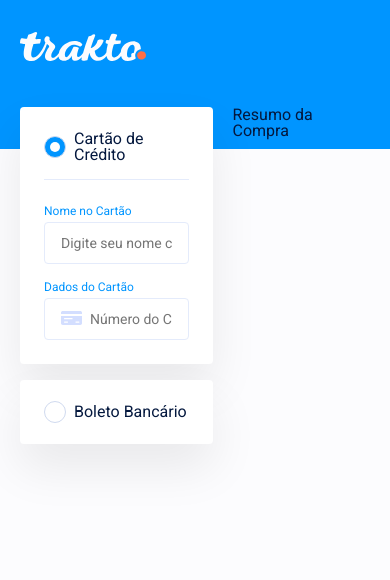
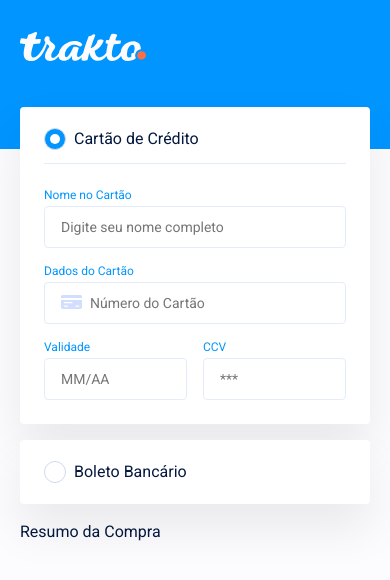
Before and after one commit to p-h-marques/trakto-checkout, a React (Create React App) app: page /checkout in a window 390 px wide. Shown: the top 580 px of the page. Built offline with nearby package versions, Linux system fonts and the light colour scheme; the HTML template or start-up script is replaced by a standard one.

Commit message:
Grid, responsividade e conclusão dos inputs de cartão de crédito

```diff
--- a/src/components/creditCard/index.jsx
+++ b/src/components/creditCard/index.jsx
@@ -26,7 +26,7 @@ const CreditCard = () => {
 
     return (
         <CreditCardStyles className="border">
-            <div>
+            <div className="big">
                 <Input
                     label="Nome no Cartão"
                     placeholder="Digite seu nome completo"
@@ -37,7 +37,7 @@ const CreditCard = () => {
                 />
             </div>
 
-            <div>
+            <div className="big">
                 <Input
                     label="Dados do Cartão"
                     placeholder="Número do Cartão"
@@ -48,6 +48,28 @@ const CreditCard = () => {
                     }}
                 />
             </div>
+
+            <div className="shortl">
+                <Input
+                    label="Validade"
+                    placeholder="MM/AA"
+                    value={state.creditCard.expiration}
+                    onChange={e => {
+                        handleUpdateCardInfo('expiration', e.target.value)
+                    }}
+                />
+            </div>
+
+            <div className="shortr">
+                <Input
+                    label="CCV"
+                    placeholder="***"
+                    value={state.creditCard.securityCode}
+                    onChange={e => {
+                        handleUpdateCardInfo('securityCode', e.target.value)
+                    }}
+                />
+            </div>
         </CreditCardStyles>
     )
 }
--- a/src/components/creditCard/styles.js
+++ b/src/components/creditCard/styles.js
@@ -3,7 +3,29 @@ import styled from 'styled-components'
 // import shadows from '../../styles/shadows'
 
 export const CreditCardStyles = styled.div`
-    display: flex;
-    flex-direction: column;
+    display: grid;
+    grid-template-columns: repeat(12, 1fr);
     gap: 16px;
+
+    div.big {
+        grid-column: 1/13;
+    }
+
+    div.shortl {
+        grid-column: 1/5;
+    }
+
+    div.shortr {
+        grid-column: 9/13;
+    }
+
+    @media(max-width: 575px){
+        div.shortl {
+            grid-column: 1/7;
+        }
+
+        div.shortr {
+            grid-column: 7/13;
+        }
+    }
 `
--- a/src/pages/checkout/styles.js
+++ b/src/pages/checkout/styles.js
@@ -17,4 +17,12 @@ export const CheckoutStyles = styled.div`
         grid-template-columns: 7fr 5fr;
         gap: 20px;
     }
+
+    @media(max-width: 991px){
+        div.grid{
+            display: flex;
+            flex-direction: column;
+            gap: 20px;
+        }
+    }
 `
--- a/src/state/Provider.js
+++ b/src/state/Provider.js
@@ -18,9 +18,8 @@ export const initialState = {
     },
     creditCard: {
         number: '',
-        expirationMonth: '',
-        expirationYear: '',
-        secutiryCode: ''
+        expiration: '',
+        securityCode: ''
     },
     plan: {
         name: 'Plano Pro',
```
